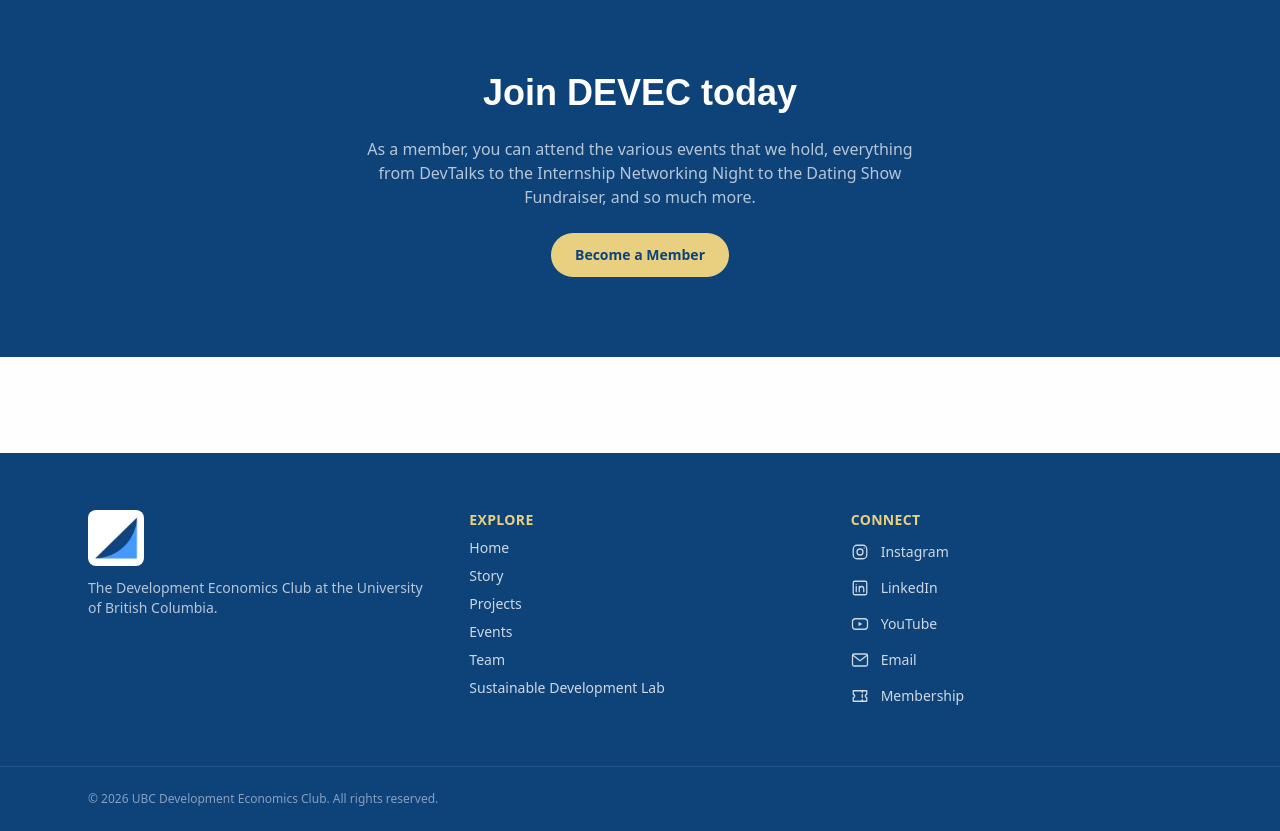
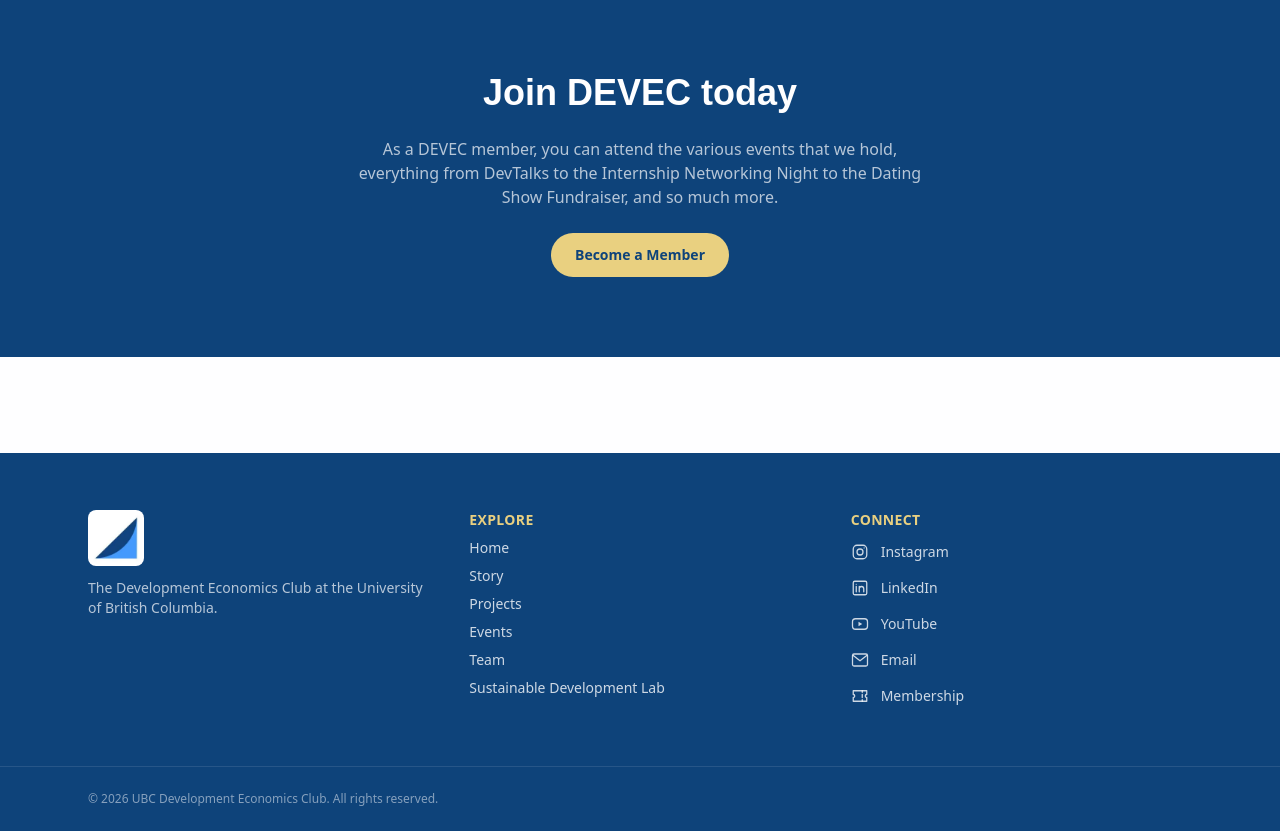
Before and after one commit to devecubc-star/ubcdevec-website, a React (Vite) app: page / in a window 1280 px wide. Shown: the part 3300-4131 px from the top of the page. Built offline with nearby package versions, Linux system fonts and the light colour scheme; a web font is replaced by a local one.

Commit message:
Clarify DEVEC membership copy

```diff
--- a/src/components/home/MembershipCTA.tsx
+++ b/src/components/home/MembershipCTA.tsx
@@ -6,7 +6,7 @@
       <PageContainer className="flex flex-col items-center gap-6 text-center">
         <h2 className="font-display text-3xl font-bold sm:text-4xl">Join DEVEC today</h2>
         <p className="max-w-xl font-sans text-white/70">
-          As a member, you can attend the various events that we hold, everything from DevTalks to the Internship Networking Night to the Dating Show Fundraiser, and so much more.
+          As a DEVEC member, you can attend the various events that we hold, everything from DevTalks to the Internship Networking Night to the Dating Show Fundraiser, and so much more.
         </p>
         <a href="https://www.showpass.com/m/devec-membership/" className="rounded-full bg-highlight px-6 py-3 font-sans text-sm font-semibold text-navy transition hover:opacity-90">
           Become a Member
```
